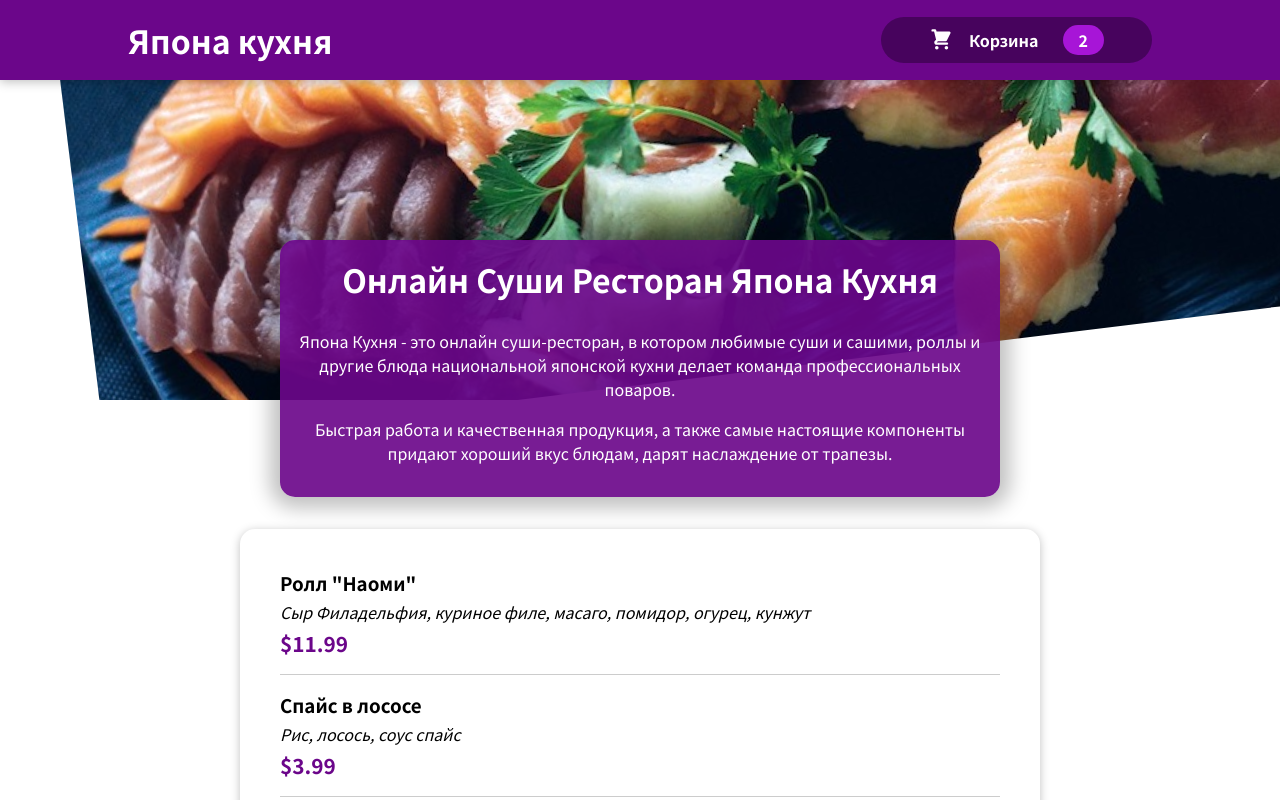
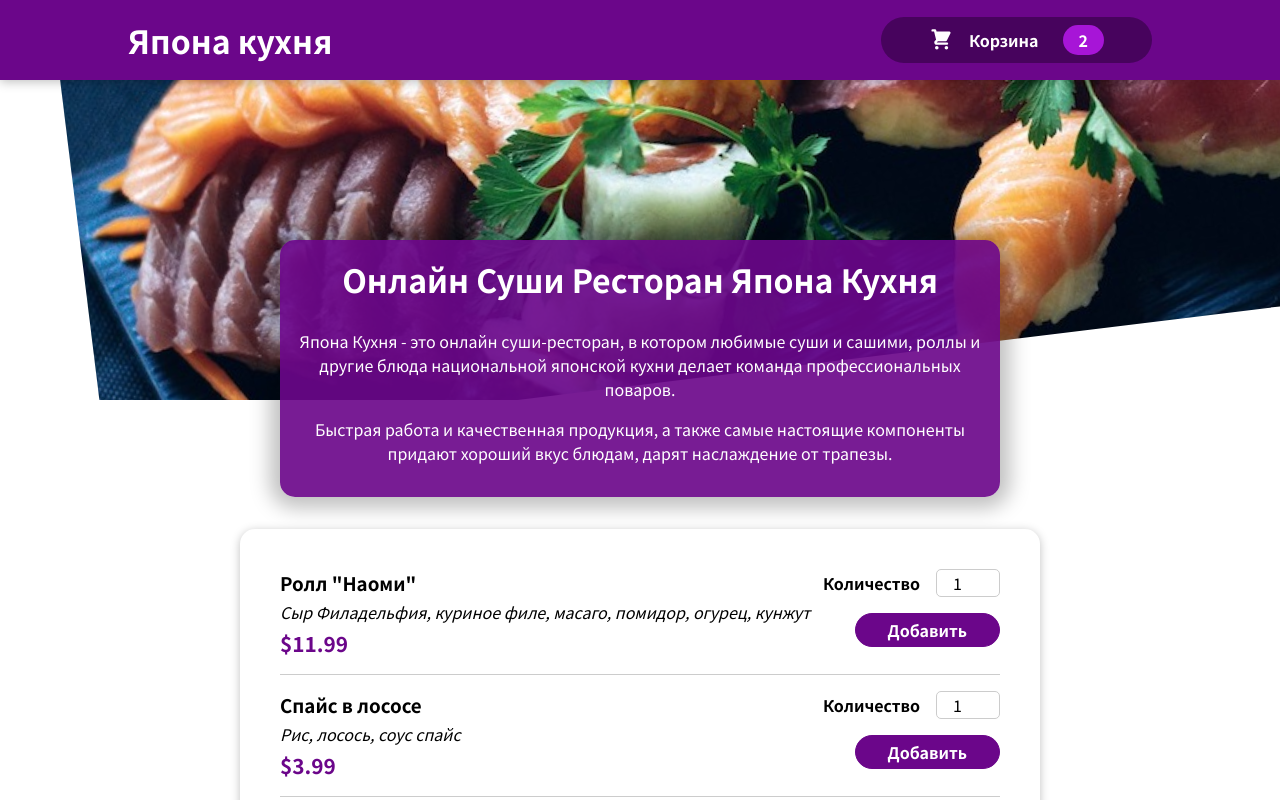
Before and after one commit to Dmitry27Zh/food-order-app, a React (Create React App) app: page / in a window 1280 px wide. Shown: the top 800 px of the page. Built offline with nearby package versions, Linux system fonts and the light colour scheme.

Commit message:
Create MealForm

```diff
--- a/src/components/Meals/meal/meal.jsx
+++ b/src/components/Meals/meal/meal.jsx
@@ -1,3 +1,4 @@
+import MealForm from '../mealForm/mealForm'
 import styles from './meal.module.css'
 
 const Meal = (props) => {
@@ -11,6 +12,9 @@ const Meal = (props) => {
         <div className={styles.description}>{description}</div>
         <div className={styles.price}>{formattedPrice}</div>
       </div>
+      <div>
+        <MealForm />
+      </div>
     </div>
   )
 }
--- /dev/null
+++ b/src/components/Meals/mealForm/mealForm.jsx
@@ -0,0 +1,13 @@
+import Input from '../../UI/input/input'
+import styles from './mealForm.module.css'
+
+const MealForm = (props) => {
+  return (
+    <form className={styles.form}>
+      <Input label="Количество" input={{ id: 'amount', type: 'number', min: '1', step: '1', defaultValue: '1' }} />
+      <button type="submit">Добавить</button>
+    </form>
+  )
+}
+
+export default MealForm
--- /dev/null
+++ b/src/components/Meals/mealForm/mealForm.module.css
@@ -0,0 +1,20 @@
+.form {
+  text-align: right;
+}
+
+.form button {
+  font: inherit;
+  cursor: pointer;
+  background-color: #6b068a;
+  border: 1px solid #6b068a;
+  color: white;
+  padding: 0.25rem 2rem;
+  border-radius: 20px;
+  font-weight: bold;
+}
+
+.form button:hover,
+.form button:active {
+  background-color: #47035d;
+  border-color: #47035d;
+}
--- /dev/null
+++ b/src/components/UI/input/input.jsx
@@ -0,0 +1,15 @@
+import styles from './input.module.css'
+
+const Input = (props) => {
+  const { label, input } = props
+  const { id, ...restInputProps } = input
+
+  return (
+    <div className={styles.input}>
+      <label htmlFor={id}>{label}</label>
+      <input id={id} {...restInputProps} />
+    </div>
+  )
+}
+
+export default Input
--- /dev/null
+++ b/src/components/UI/input/input.module.css
@@ -0,0 +1,18 @@
+.input {
+  display: flex;
+  align-items: center;
+  margin-bottom: 1rem;
+}
+
+.input label {
+  font-weight: bold;
+  margin-right: 1rem;
+}
+
+.input input {
+  width: 4rem;
+  border-radius: 5px;
+  border: 1px solid #ccc;
+  font: inherit;
+  padding-left: 1rem;
+}
```
